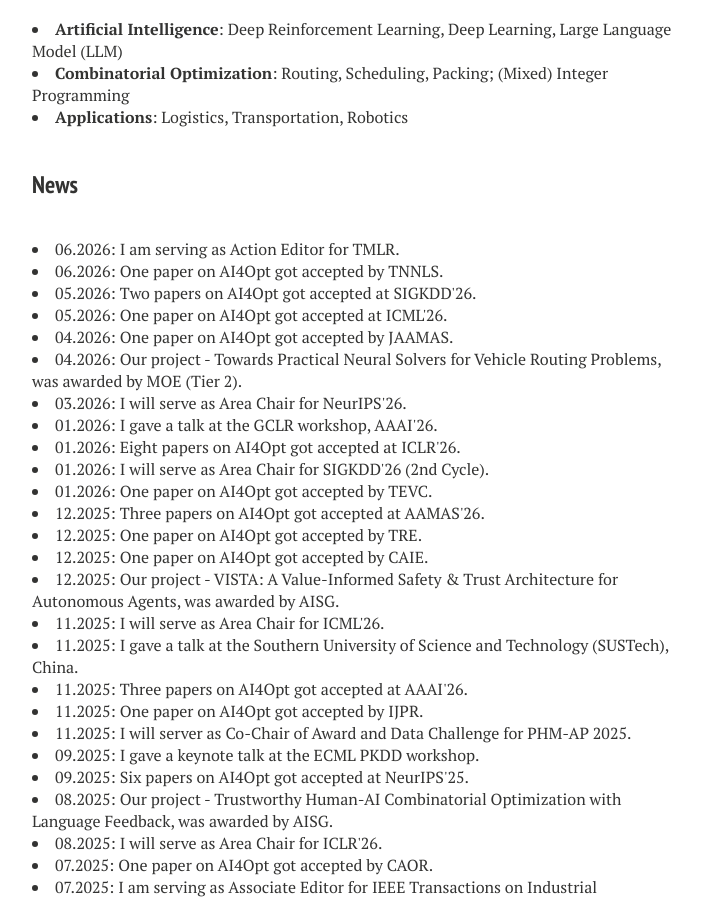
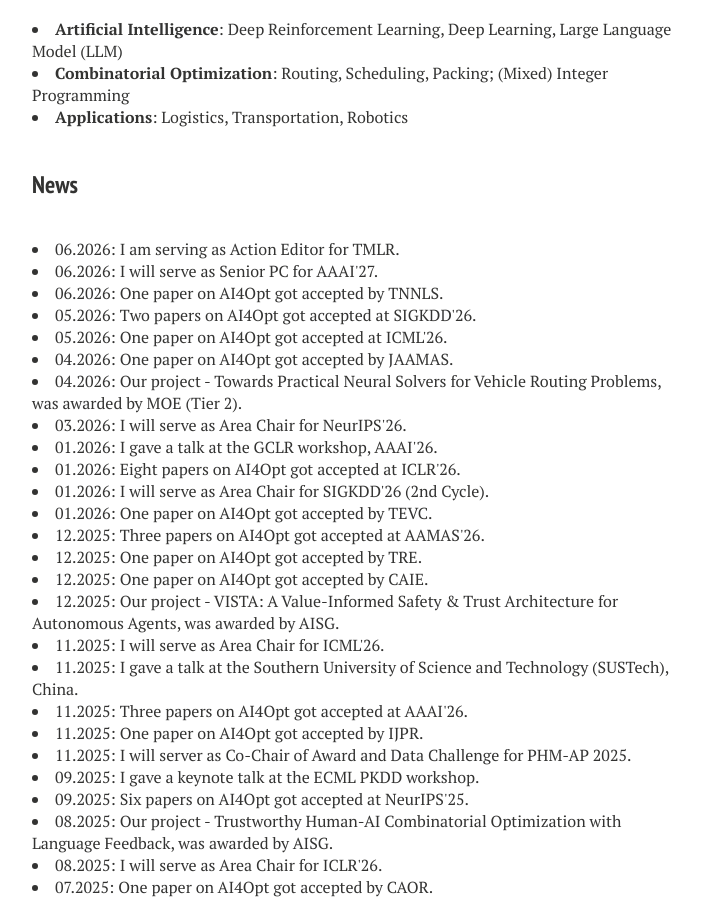
Before and after one commit to zhiguangcaosg/zhiguangcaosg.github.io, a Jekyll site: the page built from index.md, in a window 1280 px wide and 900 px high, scrolled down 834 px. Shown: the whole window, without its empty margins (288-990 px from the left). Built offline with Jekyll 4.4.1, drawn with Linux system fonts in a browser that asks for light colours; nearby versions of some CDN libraries.

Commit message:
Update index.md

```diff
--- a/index.md
+++ b/index.md
@@ -40,6 +40,10 @@ image: banner1.png
 <h3 style="margin-bottom:-8px;padding-top:20px;">News</h3> <br>
 <li>
 06.2026: I am serving as Action Editor for TMLR.
+</li>
+
+<li>
+06.2026:  I will serve as Senior PC for AAAI'27.
 </li>
 
 <li>
```
